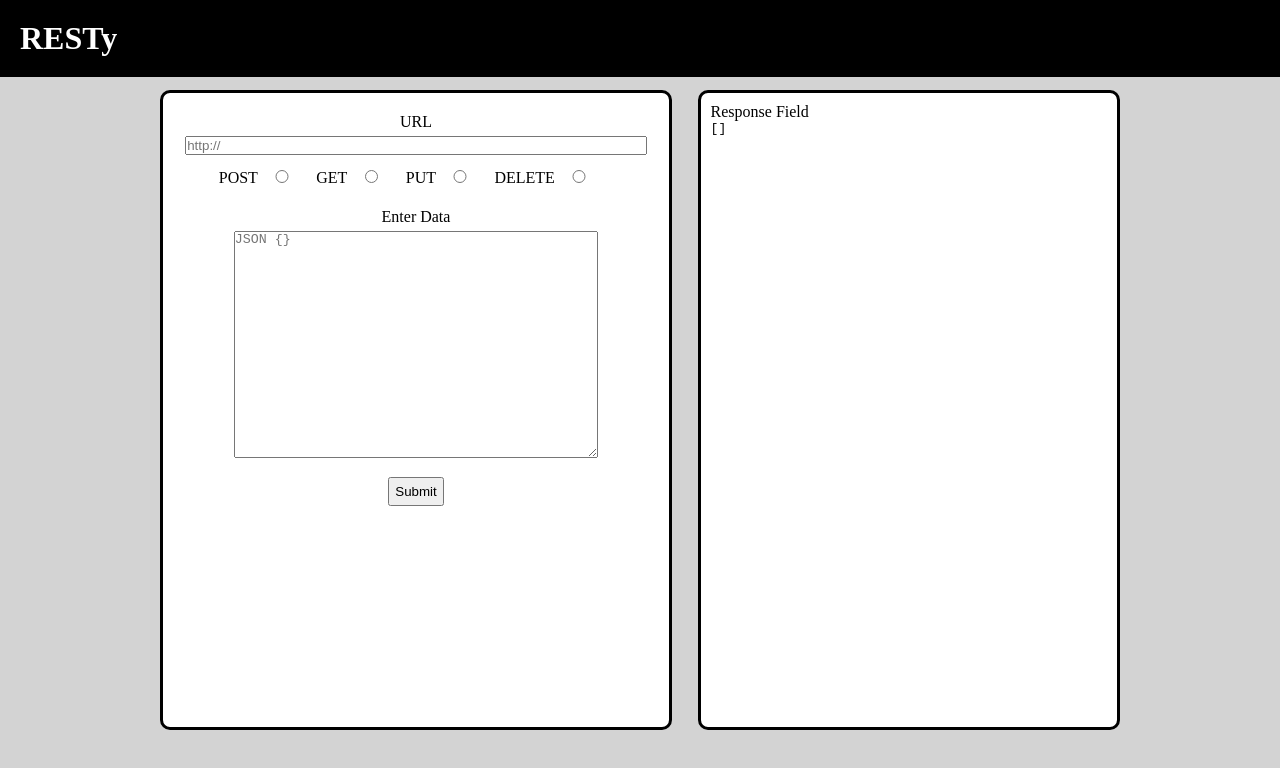
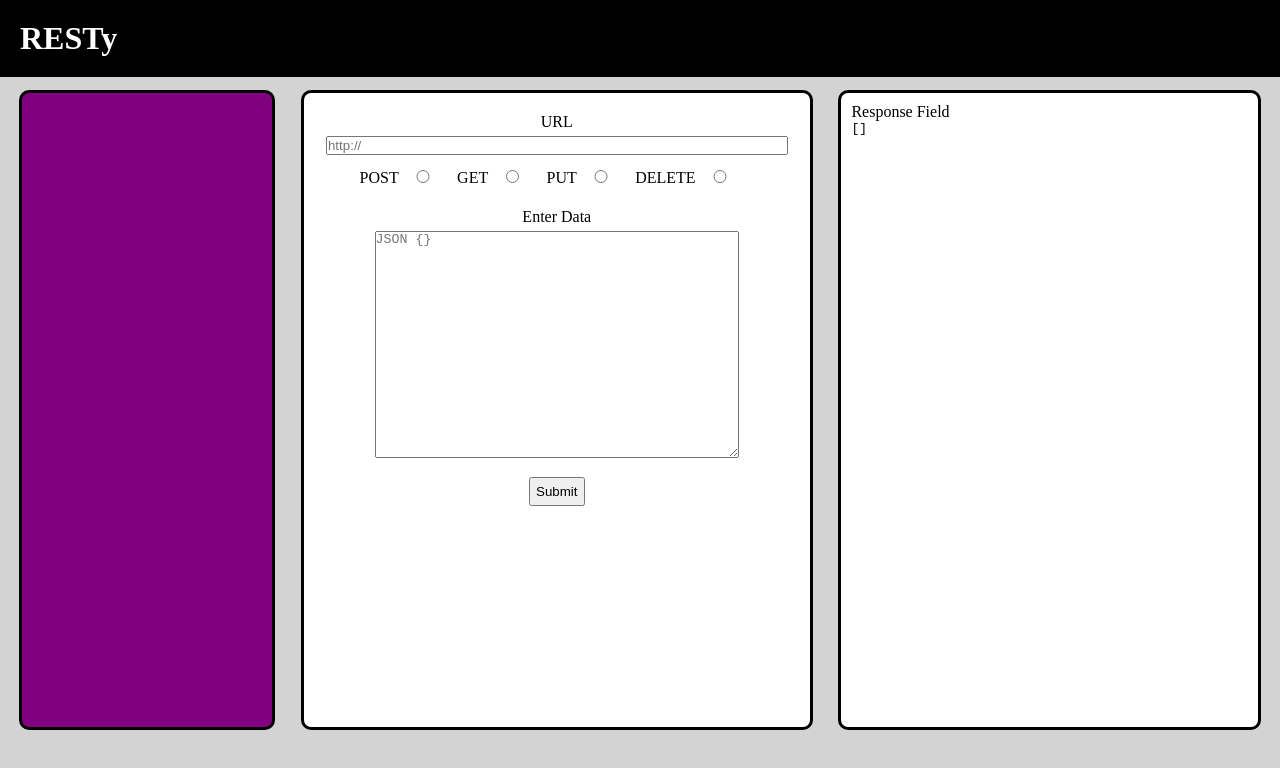
Before and after one commit to franco-ortega/lab-react-ct03-resty, a React app: page / in a window 1280 px wide. Shown: the top 768 px of the page. Built offline with nearby package versions, Linux system fonts and the light colour scheme.

Commit message:
reintroduce styling to PastRequestList

```diff
--- a/src/components/pastRequests/PastRequestList.jsx
+++ b/src/components/pastRequests/PastRequestList.jsx
@@ -1,7 +1,7 @@
 import React from 'react';
 import PropTypes from 'prop-types';
 import PastRequest from './PastRequest';
-// import styles from './PastRequestList.css';
+import styles from './PastRequestList.css';
 
 const PastRequestList = ({ pastRequests }) => {
   console.log(pastRequests);
@@ -15,7 +15,7 @@ const PastRequestList = ({ pastRequests }) => {
   ));
 
   return (
-    <ul>
+    <ul className={styles.PastRequestList}>
       {pastRequestElements}
     </ul>
 
```
